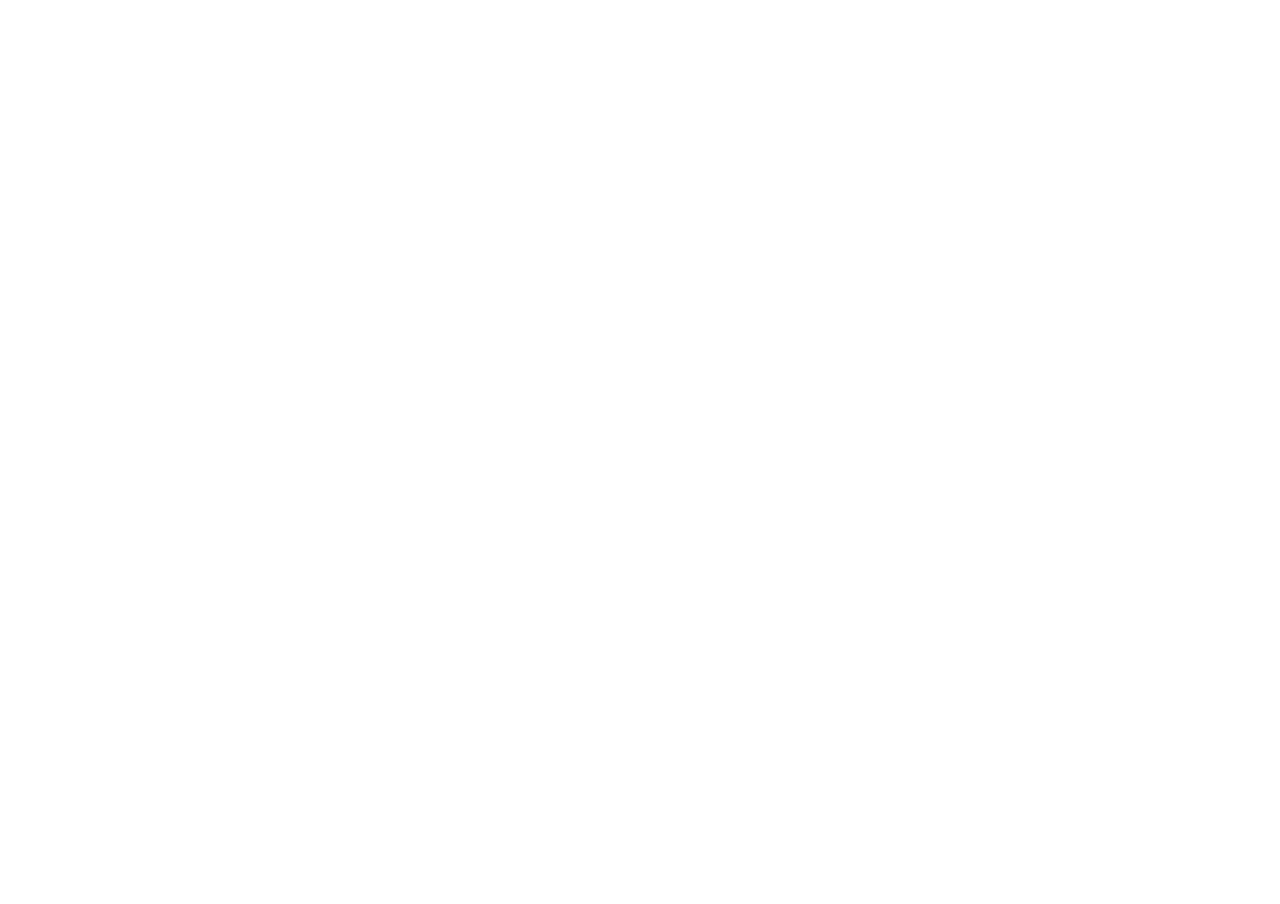
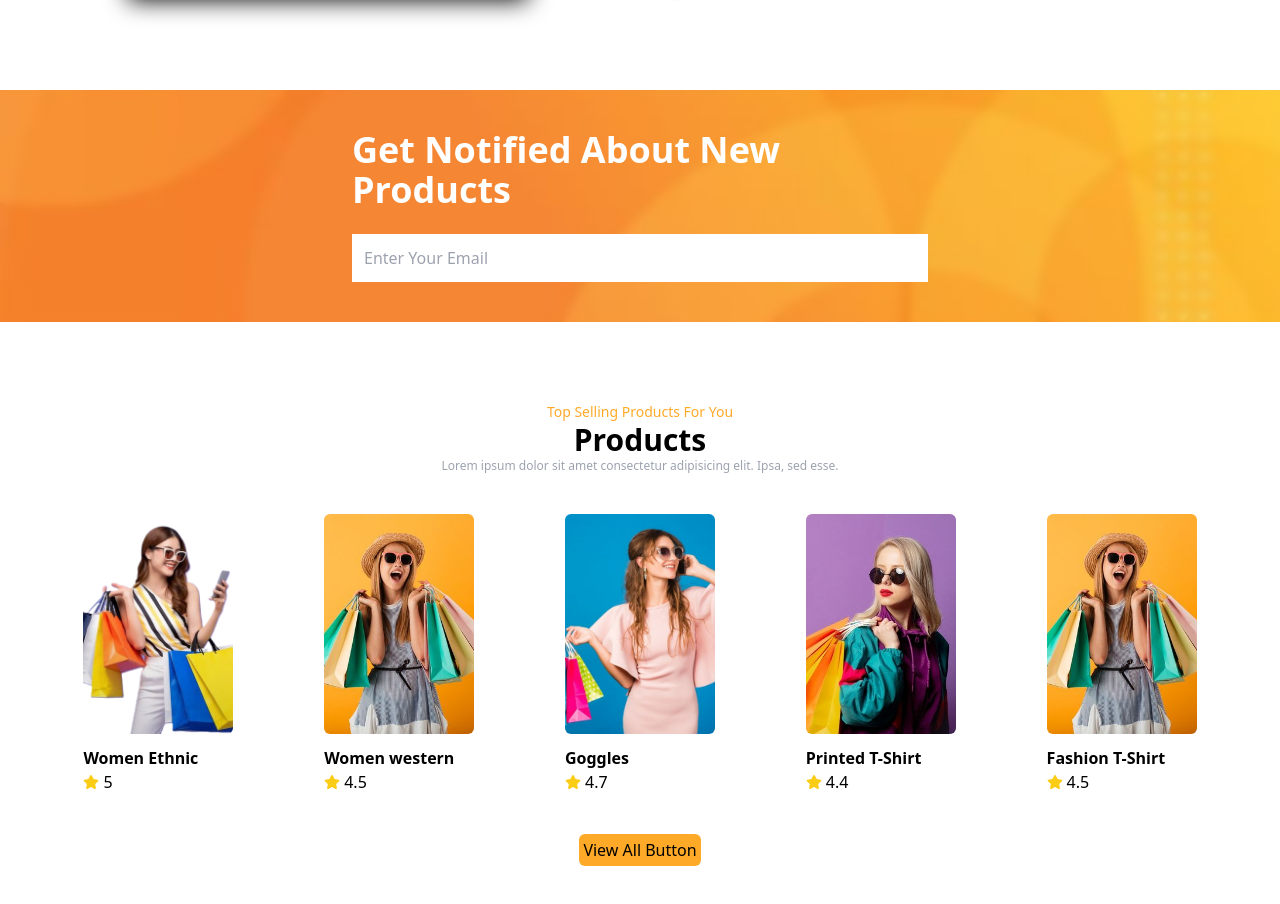
Before and after one commit to rophilekhan/React-E-commerce-Website, a React (Vite) app: page / in a window 1280 px wide. Shown: the part 2198-3102 px from the top of the page. Before the commit the page ends 2216 px from the top, so only its background shows below. Built offline with nearby package versions, Linux system fonts and the light colour scheme.

Commit message:
email subscribe area completed

```diff
--- a/src/App.jsx
+++ b/src/App.jsx
@@ -5,6 +5,7 @@ import Products from './components/Products/Products'
 import AOS from "aos";
 import TopProducts from './components/TopProducts/TopProducts';
 import Banner from './components/Banner/Banner';
+import Subscribe from './components/Subscribe/Subscribe';
 
 const App = () => {
 
@@ -25,6 +26,8 @@ const App = () => {
       <Products />
       <TopProducts />
       <Banner />
+      <Subscribe />
+      <Products />
     </div>
   )
 }
--- a/src/components/Products/Products.jsx
+++ b/src/components/Products/Products.jsx
@@ -89,6 +89,10 @@ const Products = () => {
             }
 
           </div>
+          {/* view all button */}
+          <div className=" flex justify-center">
+            <button className="text-center mt-10 cursor-pointer bg-primary text-whitw py-1 px-1 rounded-md">View All Button</button>
+          </div>
         </div>
     </div>
     </div>
--- /dev/null
+++ b/src/components/Subscribe/Subscribe.jsx
@@ -0,0 +1,31 @@
+import React from 'react';
+import Banner from "../../assets/website/orange-pattern.jpg";
+
+const BannerImg = {
+    backgroundImage: `url(${Banner})`,
+    backgroundPosition: "center",
+    backgroundRepeat: "no-repeat",
+    backgroundSize: "cover",
+    height: "100%",
+    width: "100%",
+};
+
+const Subscribe = () => {
+  return (
+    <div
+      data-aos="zoom-in"
+      className='mb-20 bg-gray-100 dark:bg-gray-800 text-white'
+      style={BannerImg}>
+        <div className='container backdrop-blur-sm py-10'>
+            <div className='space-y-6 max-w-xl mx-auto'>
+                <h1 className='text-2xl text-center sm:text-left sm:text-4xl font-semibold'>
+                    Get Notified About New Products
+                </h1>
+                <input data-aos="fade-up" type="text" placeholder='Enter Your Email' className='w-full p-3 text-black' />
+            </div>
+        </div>
+    </div>
+  );
+}
+
+export default Subscribe;
```
Also changed, not shown: src/assets/website/orange-pattern.jpg (added).
